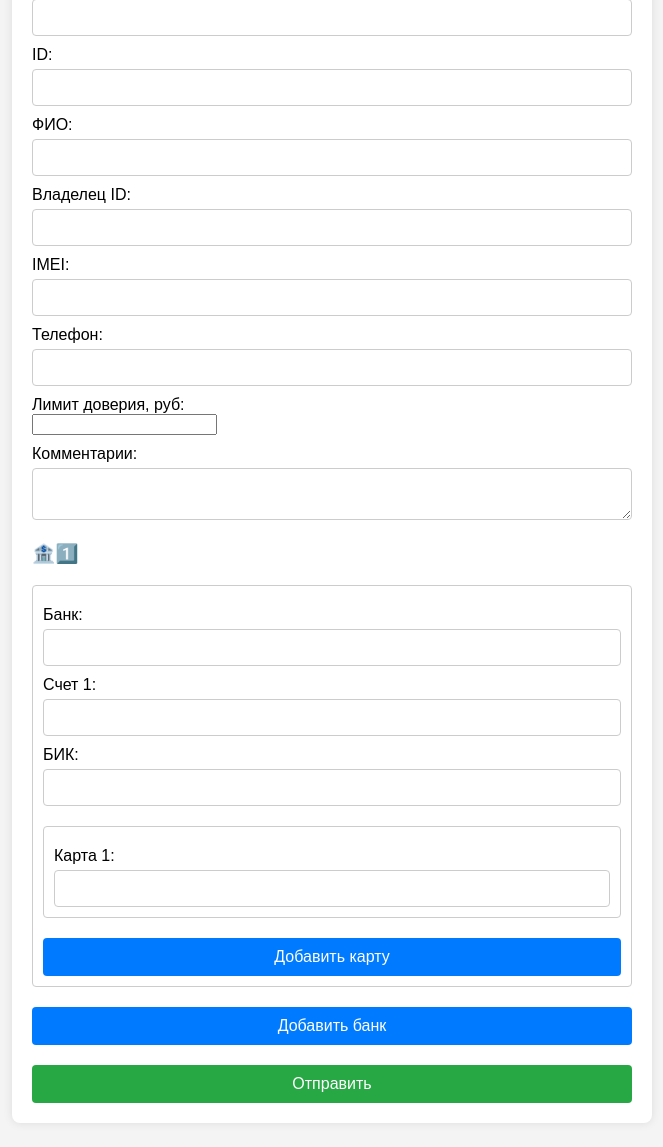
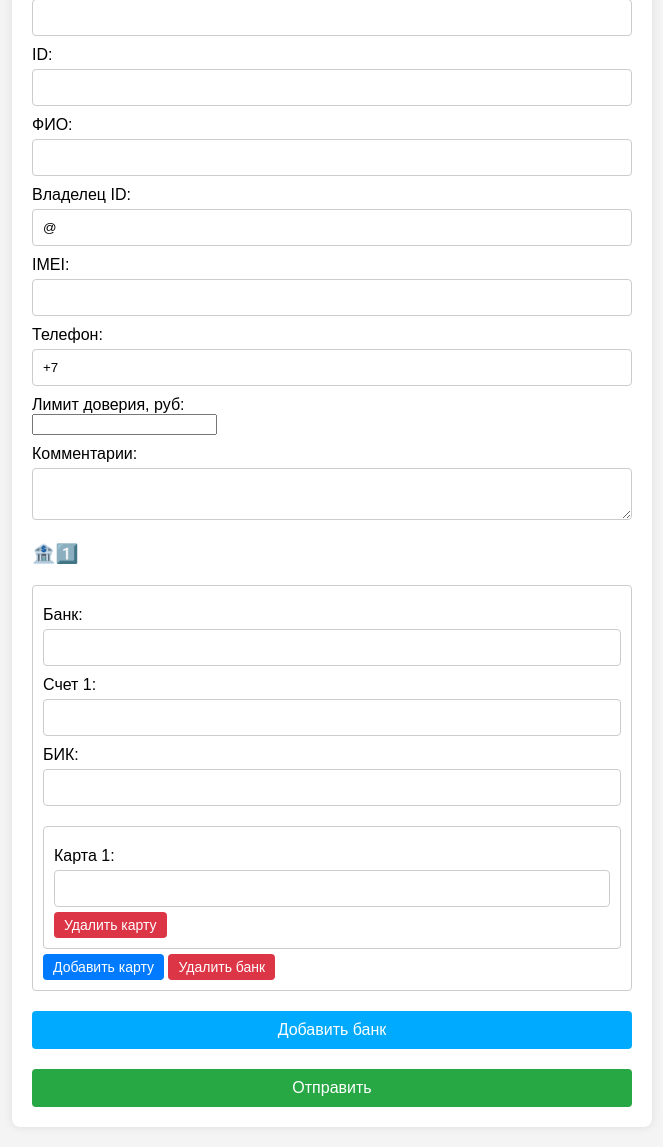
Before and after one commit to kakovi/ankettt.github.io, a Python web app: template templates/form.html in a window 1280 px wide. Shown: the part 132-1279 px from the top of the page, without its empty margins (308-971 px from the left). Before the commit the page ends 1235 px from the top, so only its background shows below. Run offline with Jinja, Linux system fonts and the light colour scheme; the template is opened without the code that fills it, so the values that code supplies are empty.

Commit message:
Update form.html

```diff
--- a/templates/form.html
+++ b/templates/form.html
@@ -57,15 +57,25 @@
     button:hover {
       background: #218838;
     }
+    .remove-btn, .add-btn {
+      width: auto;
+      padding: 5px 10px;
+      font-size: 14px;
+      margin-top: 5px;
+      border-radius: 4px;
+    }
     .remove-btn {
       background: #dc3545;
-      margin-top: 5px;
+      color: #fff;
+      border: none;
     }
     .remove-btn:hover {
       background: #c82333;
     }
     .add-btn {
       background: #007bff;
+      color: #fff;
+      border: none;
     }
     .add-btn:hover {
       background: #0056b3;
@@ -75,6 +85,19 @@
       border: 1px solid #ccc;
       border-radius: 4px;
       padding: 10px;
+    }
+    .add-bank-btn {
+      background: #00aaff;
+      color: #fff;
+      border: none;
+      padding: 10px;
+      border-radius: 4px;
+      cursor: pointer;
+      margin-top: 20px;
+      font-size: 16px;
+    }
+    .add-bank-btn:hover {
+      background: #0099e6;
     }
   </style>
 </head>
@@ -94,13 +117,13 @@
       <input type="text" id="name" name="name" required>
 
       <label for="owner_id">Владелец ID:</label>
-      <input type="text" id="owner_id" name="owner_id" required pattern="@.*" title="Начинается с @" onblur="validateField(this)">
+      <input type="text" id="owner_id" name="owner_id" required pattern="@.*" title="Начинается с @" onblur="validateField(this)" value="@">
 
       <label for="imei">IMEI:</label>
       <input type="text" id="imei" name="imei" required pattern="\d+(\/\d+)*" title="Цифры без пробелов, возможно использование '/'" onblur="validateField(this)">
 
       <label for="phone">Телефон:</label>
-      <input type="tel" id="phone" name="phone" required pattern="\+7\d+" title="Формат номера телефона начинается с +7" onblur="validateField(this)">
+      <input type="tel" id="phone" name="phone" required pattern="\+7\d+" title="Формат номера телефона начинается с +7" onblur="validateField(this)" value="+7">
 
       <label for="trust_limit">Лимит доверия, руб:</label>
       <input type="number" id="trust_limit" name="trust_limit" required>
@@ -124,12 +147,14 @@
             <div class="card">
               <label for="card1">Карта 1:</label>
               <input type="text" name="banks[0][cards][0]" required pattern="\d{13,19}" title="От 13 до 19 цифр без пробелов" onblur="validateField(this)">
+              <button type="button" class="remove-btn" onclick="removeCard(this)">Удалить карту</button>
             </div>
           </div>
           <button type="button" class="add-btn" onclick="addCard(this)">Добавить карту</button>
+          <button type="button" class="remove-btn" onclick="removeBank(this)">Удалить банк</button>
         </div>
       </div>
-      <button type="button" class="add-btn" onclick="addBank()">Добавить банк</button>
+      <button type="button" class="add-bank-btn" onclick="addBank()">Добавить банк</button>
 
       <button type="submit">Отправить</button>
     </form>
@@ -174,6 +199,7 @@
           <div class="card">
             <label for="card1">Карта 1:</label>
             <input type="text" name="banks[${bankCount}][cards][0]" required pattern="\\d{13,19}" title="От 13 до 19 цифр без пробелов" onblur="validateField(this)">
+            <button type="button" class="remove-btn" onclick="removeCard(this)">Удалить карту</button>
           </div>
         </div>
         <button type="button" class="add-btn" onclick="addCard(this)">Добавить карту</button>
```
